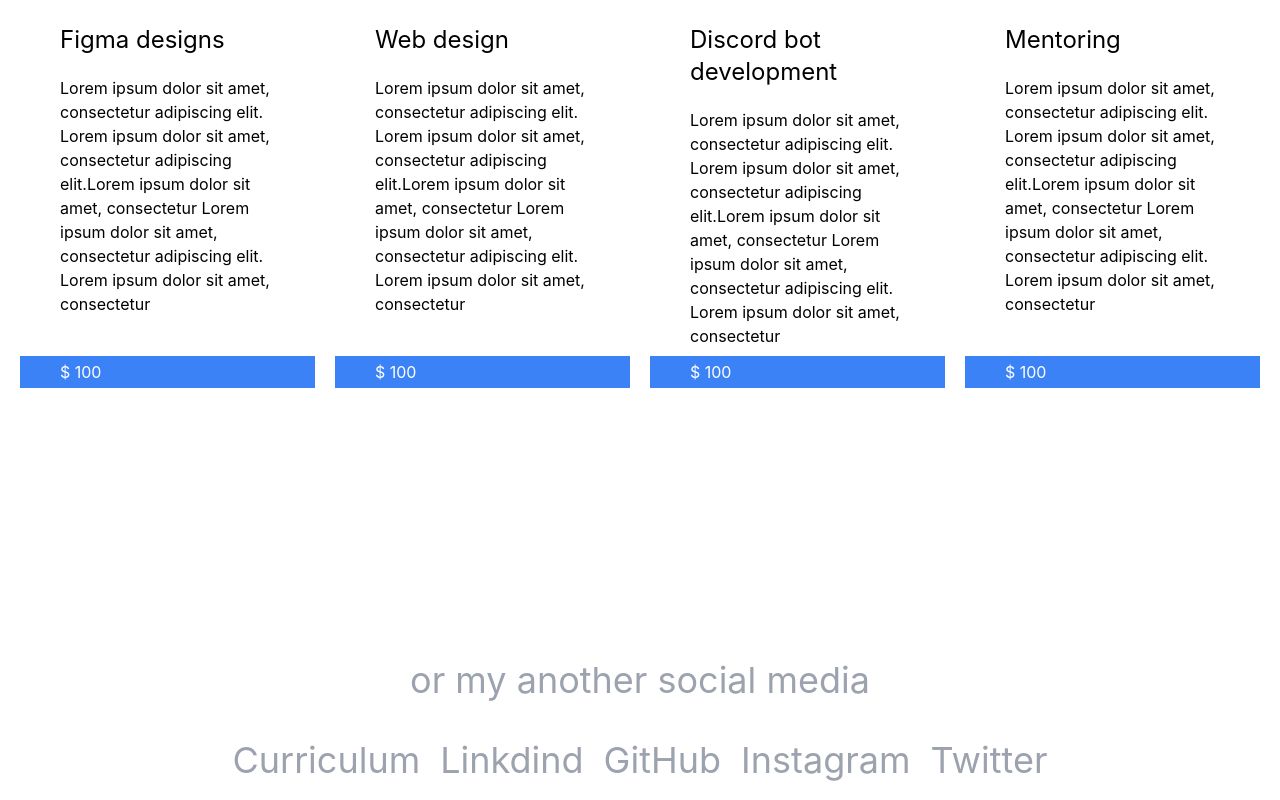
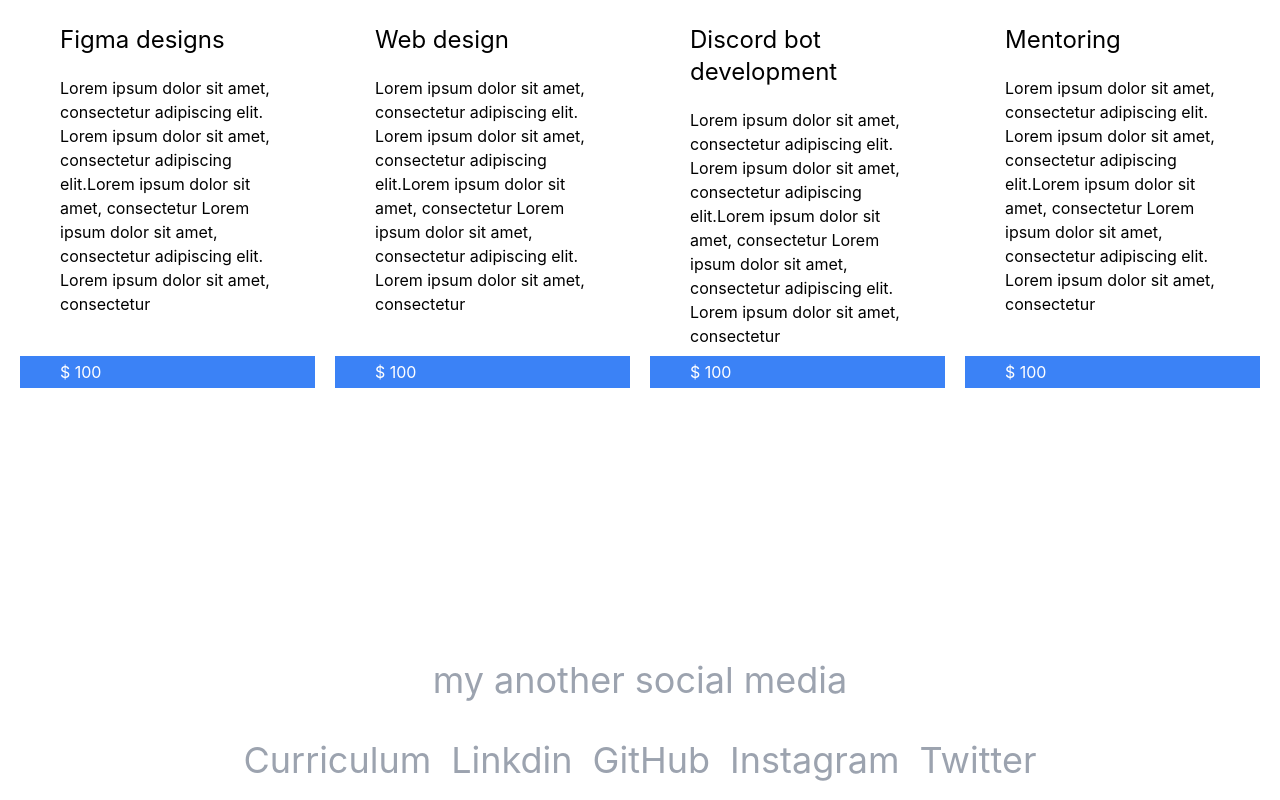
Before and after one commit to 1001-caleb/portafolioV2, a Next.js app: page / in a window 1280 px wide. Shown: the part 1220-2020 px from the top of the page. Built offline with nearby package versions, Linux system fonts and the light colour scheme.

Commit message:
navbar change color fix prod

```diff
--- a/components/Contact.tsx
+++ b/components/Contact.tsx
@@ -9,7 +9,7 @@ function Contact() {
         },
         {
             id: 2,
-            title: 'Linkdind',
+            title: 'Linkdin',
             link: 'https://www.linkedin.com/in/caleb-parra/'
         },
         {
@@ -39,7 +39,7 @@ function Contact() {
                     <p className='text-white text-xl lg:text-4xl  hover:text-cyan-500'>Send me a mail</p>
                 </a>
                 <a href='https://parra.vercel.app' >
-                    <p className='text-gray-400 text-xl lg:text-4xl hover:text-cyan-500 '>or my another social media</p>
+                    <p className='text-gray-400 text-xl lg:text-4xl hover:text-cyan-500 '>my another social media</p>
                 </a>
 
                 <div className="flex flex-wrap gap-5 justify-center mt-10">
--- a/components/Navbar.tsx
+++ b/components/Navbar.tsx
@@ -2,7 +2,7 @@ import Image from "next/image"
 import Logo from '../public/Logo.png'
 import Link from "next/link"
 
-import { useState } from "react"
+import { useEffect, useState } from "react"
 
 const Header = () => {
     const [active, setActive] = useState(false);
@@ -19,7 +19,11 @@ const Header = () => {
             setColorchange(false);
         }
     };
-    window.addEventListener('scroll', changeNavbarColor);
+    useEffect(() =>{
+        window.addEventListener('scroll', changeNavbarColor);
+        return () => window.removeEventListener('scroll', changeNavbarColor);
+    }, []);
+
     return (
         <>
             <nav className={colorChange ? 'fixed w-full flex items-center flex-wrap p-3 h-20 z-10 bg-black  bg-opacity-30 backdrop-blur-sm max-h-[40rem '
```
